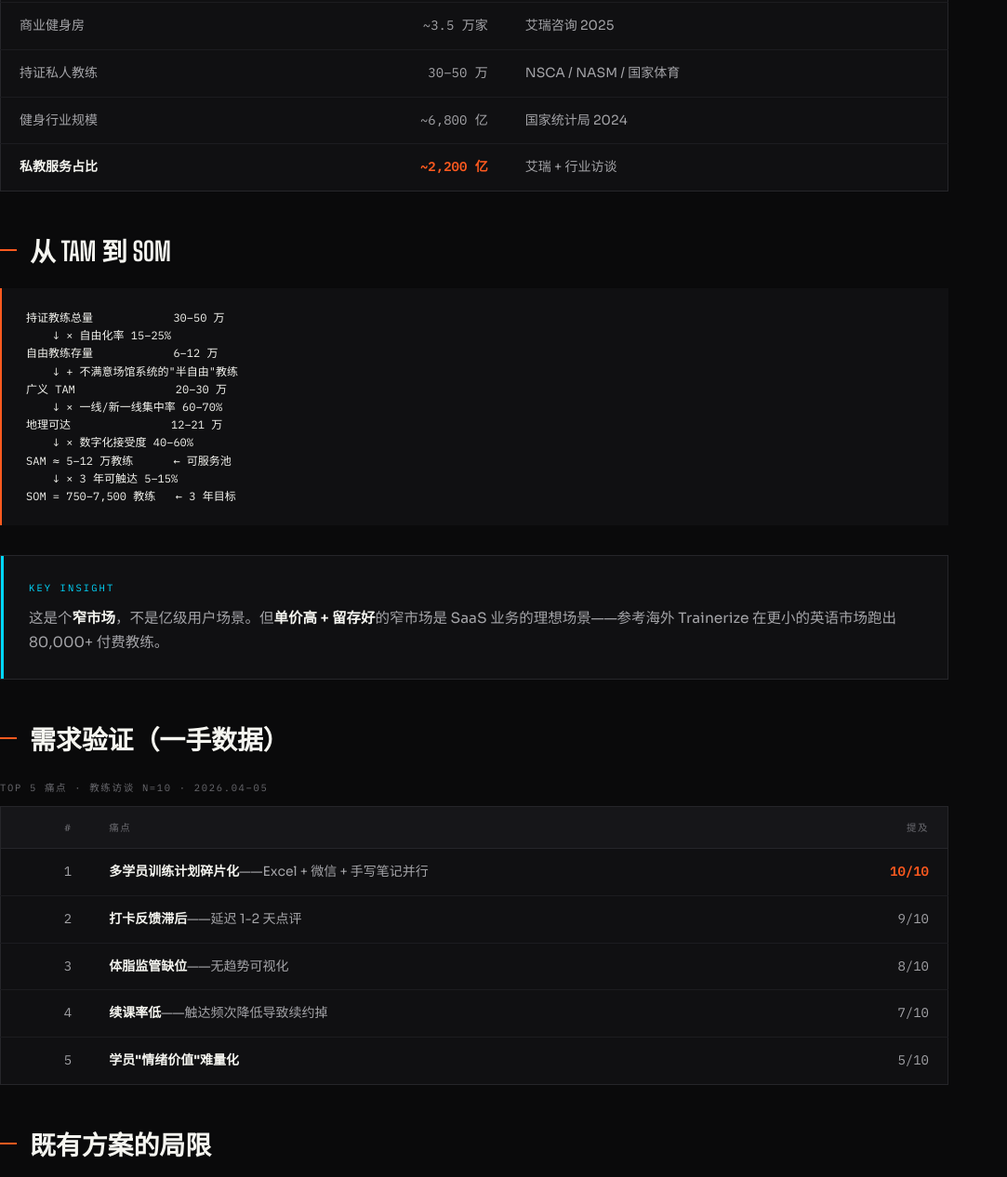
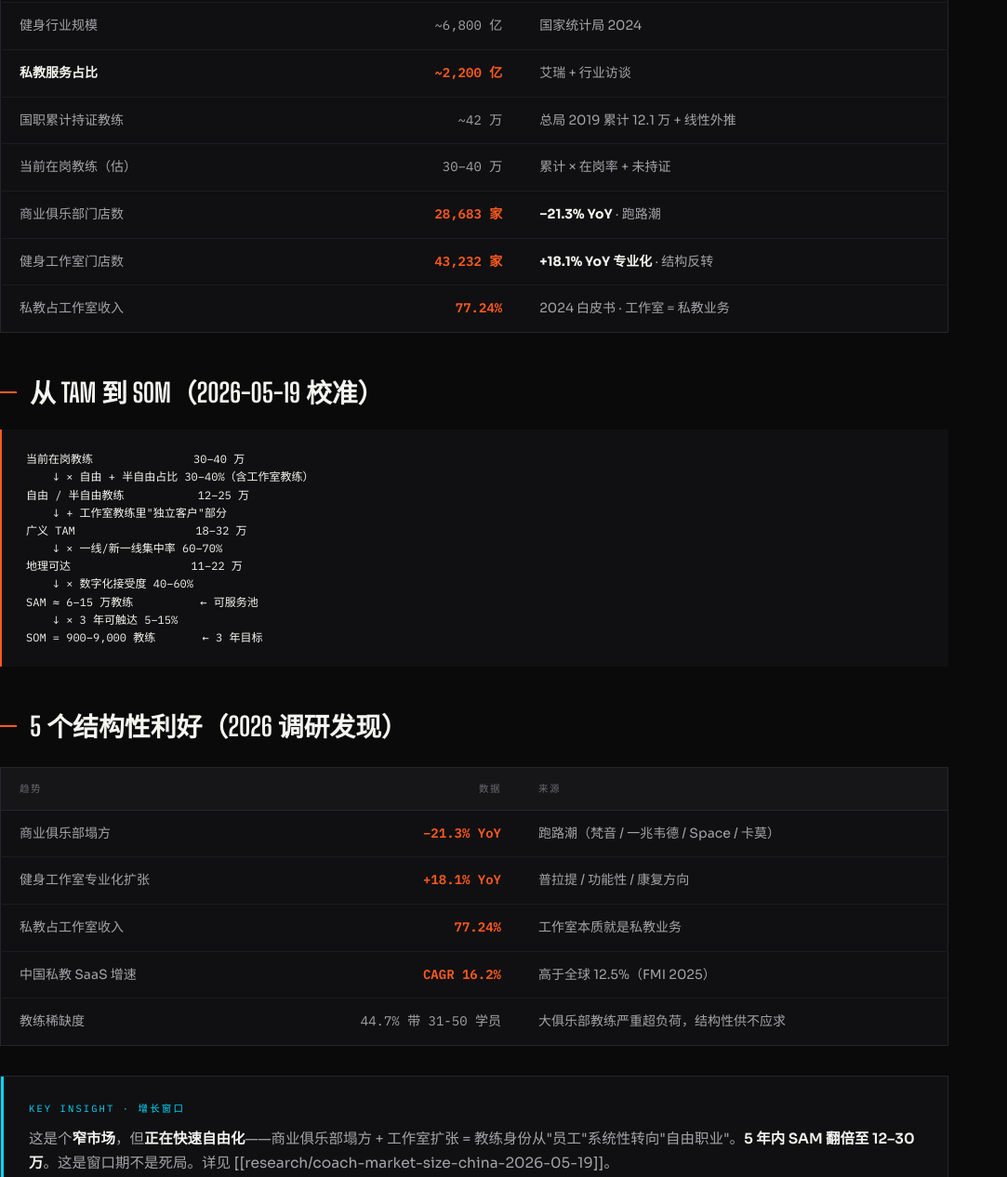
Before and after one commit to Haner199022/pt-deck-06716b, a plain HTML site: page index.html in a window 1280 px wide. Shown: the part 2423-3689 px from the top of the page at 93% size, without its empty margins (0-1083 px from the left). Drawn offline with Linux system fonts and the light colour scheme.

Commit message:
BP §2 calibration: update market sizing from 2026-05-19 coach research

```diff
--- a/index.html
+++ b/index.html
@@ -1189,30 +1189,46 @@
       <tr><th>指标</th><th class="num">数值</th><th>来源</th></tr>
     </thead>
     <tbody>
-      <tr><td>健身人口</td><td class="num">~3.7 亿</td><td>国家体育总局 2025</td></tr>
-      <tr><td>商业健身房</td><td class="num">~3.5 万家</td><td>艾瑞咨询 2025</td></tr>
-      <tr><td>持证私人教练</td><td class="num">30–50 万</td><td>NSCA / NASM / 国家体育</td></tr>
+      <tr><td>健身人口</td><td class="num">~8,752 万会员</td><td>2024 报告（+25.5% YoY）</td></tr>
       <tr><td>健身行业规模</td><td class="num">~6,800 亿</td><td>国家统计局 2024</td></tr>
       <tr><td><strong>私教服务占比</strong></td><td class="num heat-cell">~2,200 亿</td><td>艾瑞 + 行业访谈</td></tr>
+      <tr><td>国职累计持证教练</td><td class="num">~42 万</td><td>总局 2019 累计 12.1 万 + 线性外推</td></tr>
+      <tr><td>当前在岗教练（估）</td><td class="num">30–40 万</td><td>累计 × 在岗率 + 未持证</td></tr>
+      <tr><td>商业俱乐部门店数</td><td class="num heat-cell">28,683 家</td><td><strong>−21.3% YoY</strong> · 跑路潮</td></tr>
+      <tr><td>健身工作室门店数</td><td class="num heat-cell">43,232 家</td><td><strong>+18.1% YoY 专业化</strong> · 结构反转</td></tr>
+      <tr><td>私教占工作室收入</td><td class="num heat-cell">77.24%</td><td>2024 白皮书 · 工作室 = 私教业务</td></tr>
     </tbody>
   </table>
 
-  <h3>从 TAM 到 SOM</h3>
-  <pre>持证教练总量            30–50 万
-    ↓ × 自由化率 15–25%
-自由教练存量            6–12 万
-    ↓ + 不满意场馆系统的"半自由"教练
-广义 TAM               20–30 万
+  <h3>从 TAM 到 SOM（2026-05-19 校准）</h3>
+  <pre>当前在岗教练               30–40 万
+    ↓ × 自由 + 半自由占比 30–40%（含工作室教练）
+自由 / 半自由教练           12–25 万
+    ↓ + 工作室教练里"独立客户"部分
+广义 TAM                  18–32 万
     ↓ × 一线/新一线集中率 60–70%
-地理可达               12–21 万
+地理可达                  11–22 万
     ↓ × 数字化接受度 40–60%
-SAM ≈ 5–12 万教练      ← 可服务池
+SAM ≈ 6–15 万教练          ← 可服务池
     ↓ × 3 年可触达 5–15%
-SOM = 750–7,500 教练   ← 3 年目标</pre>
+SOM = 900–9,000 教练       ← 3 年目标</pre>
+
+  <h3>5 个结构性利好（2026 调研发现）</h3>
+
+  <table class="data-table">
+    <thead><tr><th>趋势</th><th class="num">数据</th><th>来源</th></tr></thead>
+    <tbody>
+      <tr><td>商业俱乐部塌方</td><td class="num heat-cell">−21.3% YoY</td><td>跑路潮（梵音 / 一兆韦德 / Space / 卡莫）</td></tr>
+      <tr><td>健身工作室专业化扩张</td><td class="num heat-cell">+18.1% YoY</td><td>普拉提 / 功能性 / 康复方向</td></tr>
+      <tr><td>私教占工作室收入</td><td class="num heat-cell">77.24%</td><td>工作室本质就是私教业务</td></tr>
+      <tr><td>中国私教 SaaS 增速</td><td class="num heat-cell">CAGR 16.2%</td><td>高于全球 12.5%（FMI 2025）</td></tr>
+      <tr><td>教练稀缺度</td><td class="num">44.7% 带 31-50 学员</td><td>大俱乐部教练严重超负荷，结构性供不应求</td></tr>
+    </tbody>
+  </table>
 
   <div class="callout">
-    <div class="callout-label">Key Insight</div>
-    <p style="margin:0">这是个<strong>窄市场</strong>，不是亿级用户场景。但<strong>单价高 + 留存好</strong>的窄市场是 SaaS 业务的理想场景——参考海外 Trainerize 在更小的英语市场跑出 80,000+ 付费教练。</p>
+    <div class="callout-label">Key Insight · 增长窗口</div>
+    <p style="margin:0">这是个<strong>窄市场</strong>，但<strong>正在快速自由化</strong>——商业俱乐部塌方 + 工作室扩张 = 教练身份从"员工"系统性转向"自由职业"。<strong>5 年内 SAM 翻倍至 12–30 万</strong>。这是窗口期不是死局。详见 [[research/coach-market-size-china-2026-05-19]]。</p>
   </div>
 
   <h3>需求验证（一手数据）</h3>
```
